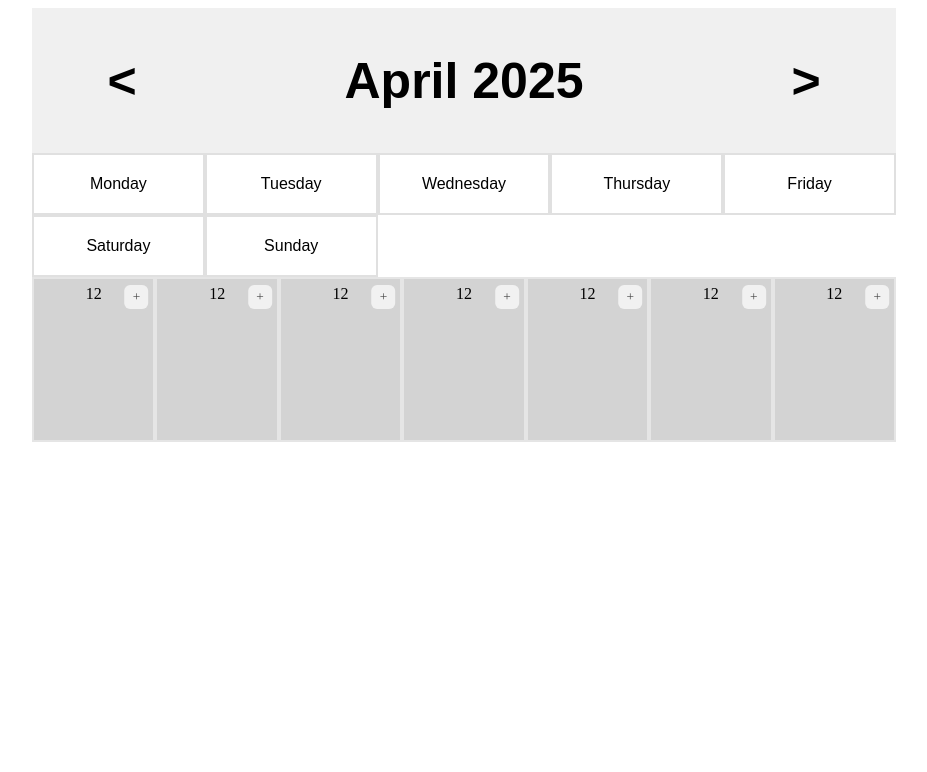
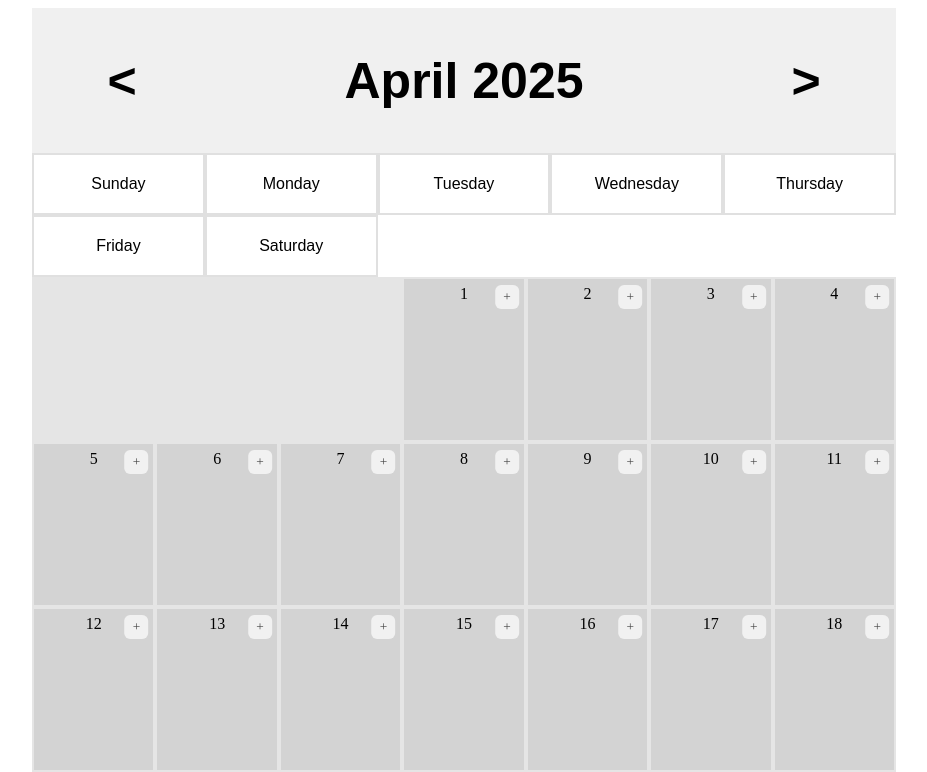
Before and after one commit to MarkBish24/React-to-do-list-calendar, a React (Vite) app in the folder my-react-app/: page / in a window 1280 px wide. Shown: the top 772 px of the page, without its empty margins (176-1103 px from the left). Built offline with nearby package versions, Linux system fonts and the light colour scheme; a web font is replaced by a local one.

Commit message:
completed calendar day boxes

```diff
--- a/my-react-app/src/components/Calendar.css
+++ b/my-react-app/src/components/Calendar.css
@@ -10,4 +10,7 @@
 
 .empty-box {
   flex: 1;
+
+  margin: 2px;
+  padding: 10px;
 }
--- a/my-react-app/src/components/Calendar.jsx
+++ b/my-react-app/src/components/Calendar.jsx
@@ -1,16 +1,50 @@
 import "./Calendar.css";
 import DayBox from "./DayBox.jsx";
 
-export default function Calendar() {
-  return (
-    <div className="calendar-row">
-      <DayBox />
-      <DayBox />
-      <DayBox />
-      <DayBox />
-      <DayBox />
-      <DayBox />
-      <DayBox />
-    </div>
-  );
+export default function Calendar({ date }) {
+  return <div className="calendar">{updateMonth(date)}</div>;
 }
+
+function updateMonth(date) {
+  const year = date.getFullYear();
+  const month = date.getMonth();
+  const daysInMonth = getDaysInMonth(year, month);
+
+  const firstDay = daysInMonth[0].getDay();
+
+  let weeks = [];
+  let week = [];
+  let i = -firstDay;
+  while (i <= daysInMonth.length) {
+    if (i <= 0) {
+      week.push(<div className="empty-box" key={`empty-${i}`}></div>);
+    } else {
+      week.push(<DayBox day={i} />);
+    }
+    if (week.length === 7) {
+      weeks.push(updateWeek(week));
+      week = [];
+    }
+    i++;
+  }
+  while (week.length < 7) {
+    week.push(<div className="empty-box" key={`empty-${week.length}`}></div>);
+  }
+  weeks.push(updateWeek(week));
+  return <>{weeks}</>;
+}
+
+function updateWeek(week) {
+  return <div className="calendar-row">{week}</div>;
+}
+
+function getDaysInMonth(year, month) {
+  const days = [];
+  const date = new Date(year, month, 1);
+
+  while (date.getMonth() == month) {
+    days.push(new Date(date));
+    date.setDate(date.getDate() + 1);
+  }
+  return days;
+}
--- a/my-react-app/src/components/DayBanner.jsx
+++ b/my-react-app/src/components/DayBanner.jsx
@@ -3,13 +3,13 @@ import "./DayBanner.css";
 export default function SubBanner() {
   return (
     <div className="day-banner">
+      <div>Sunday</div>
       <div>Monday</div>
       <div>Tuesday</div>
       <div>Wednesday</div>
       <div>Thursday</div>
       <div>Friday</div>
       <div>Saturday</div>
-      <div>Sunday</div>
     </div>
   );
 }
--- a/my-react-app/src/components/DayBox.jsx
+++ b/my-react-app/src/components/DayBox.jsx
@@ -1,9 +1,9 @@
 import "./DayBox.css";
 
-export default function DayBox() {
+export default function DayBox({ day }) {
   return (
     <div className="day-box">
-      <span className="day-text">12</span>
+      <span className="day-text">{day}</span>
       <button className="note-button">+</button>
       <div className="note-container"></div>
     </div>
```
